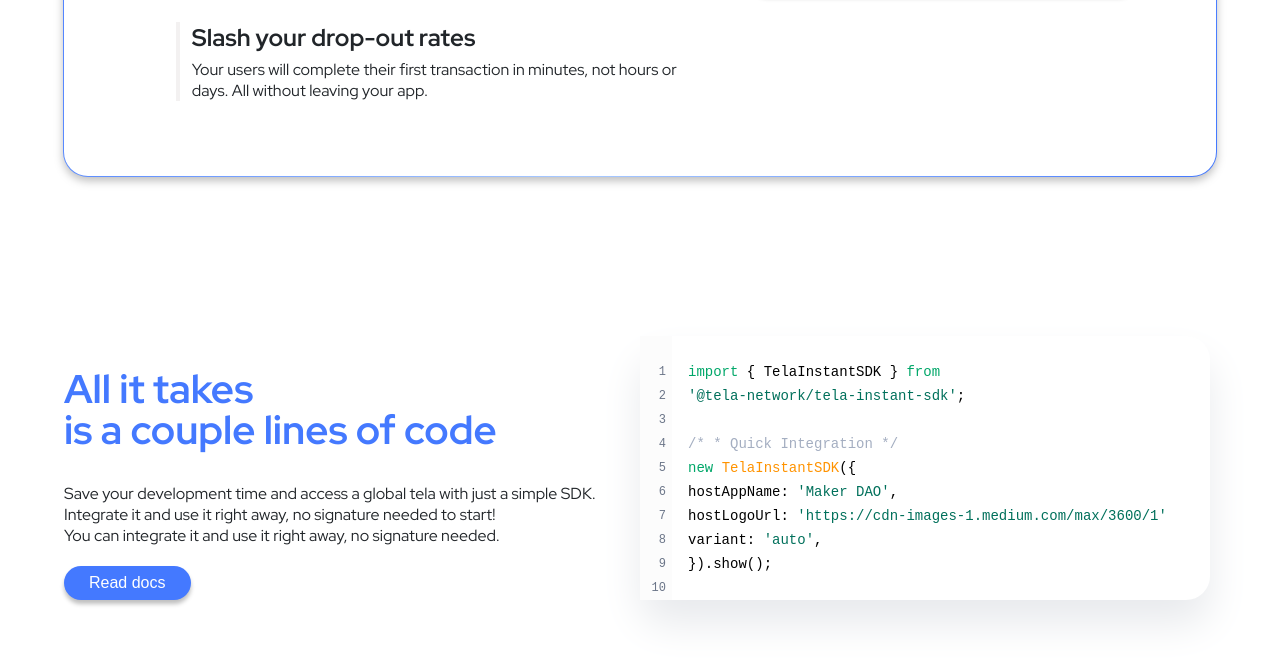
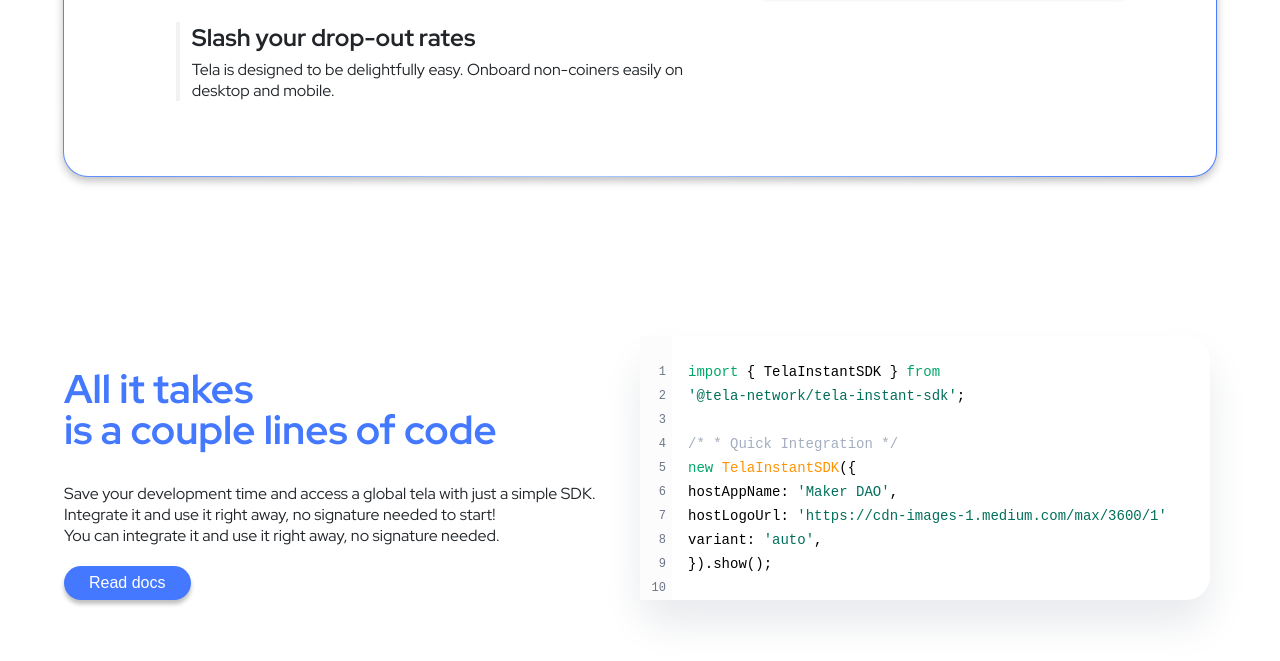
Before and after one commit to EmilHnm/tela, a website: page index.html in a window 1280 px wide. Shown: the part 1183-1844 px from the top of the page. Drawn offline with Linux system fonts and the light colour scheme.

Commit message:
modify content of last feature item

```diff
--- a/index.html
+++ b/index.html
@@ -89,8 +89,7 @@
                     </article>
                     <article class="features_item" data-feature="3">
                         <h3>Slash your drop-out rates</h3>
-                        <p>Your users will complete their first transaction in minutes, not hours or days. All without
-                            leaving your app.</p>
+                        <p>Tela is designed to be delightfully easy. Onboard non-coiners easily on desktop and mobile.</p>
                     </article>
                     <article>
                         <p id="features_desciption">Tela is designed to be delightfully easy. Onboard non-coiners easily on desktop and mobile.</p>
```
